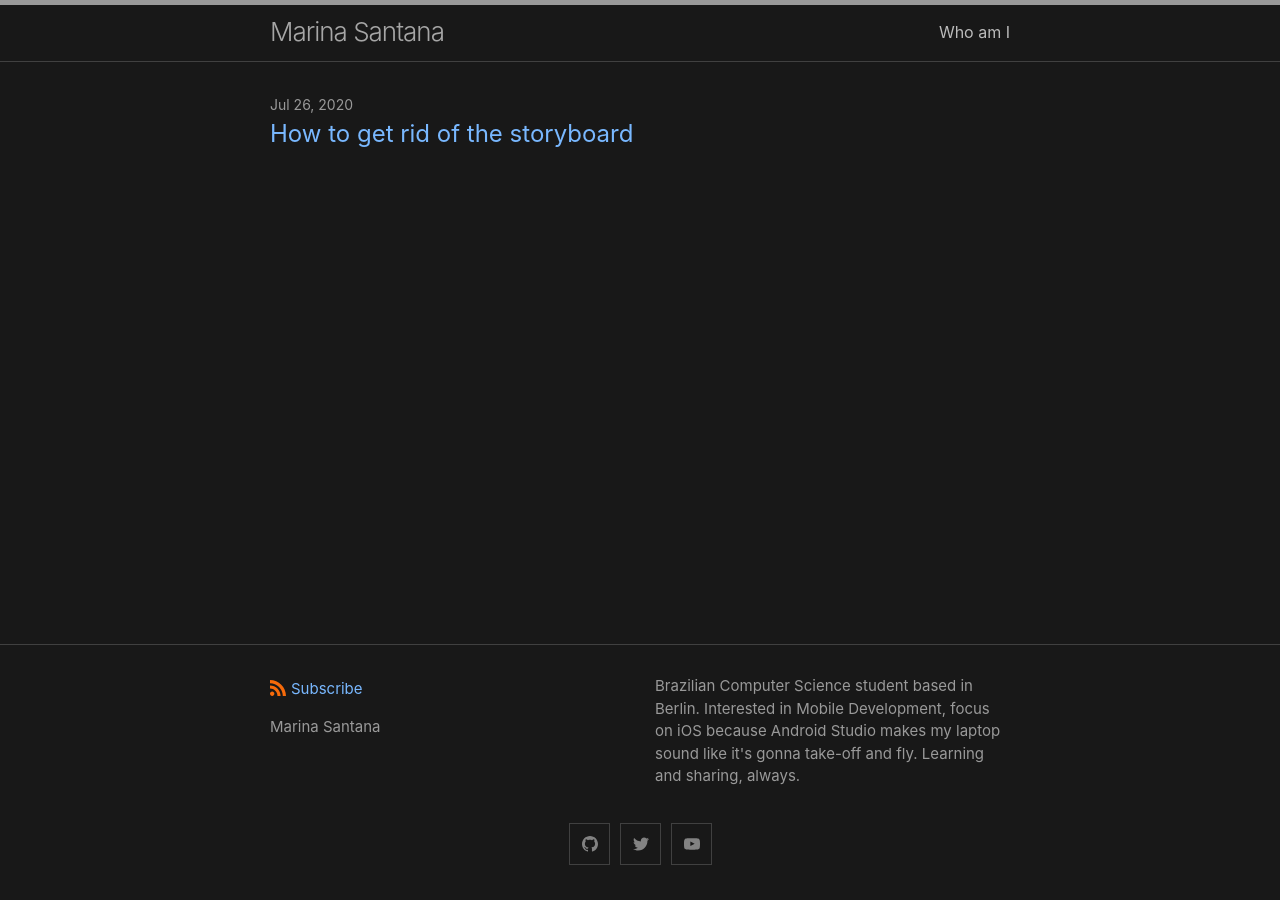
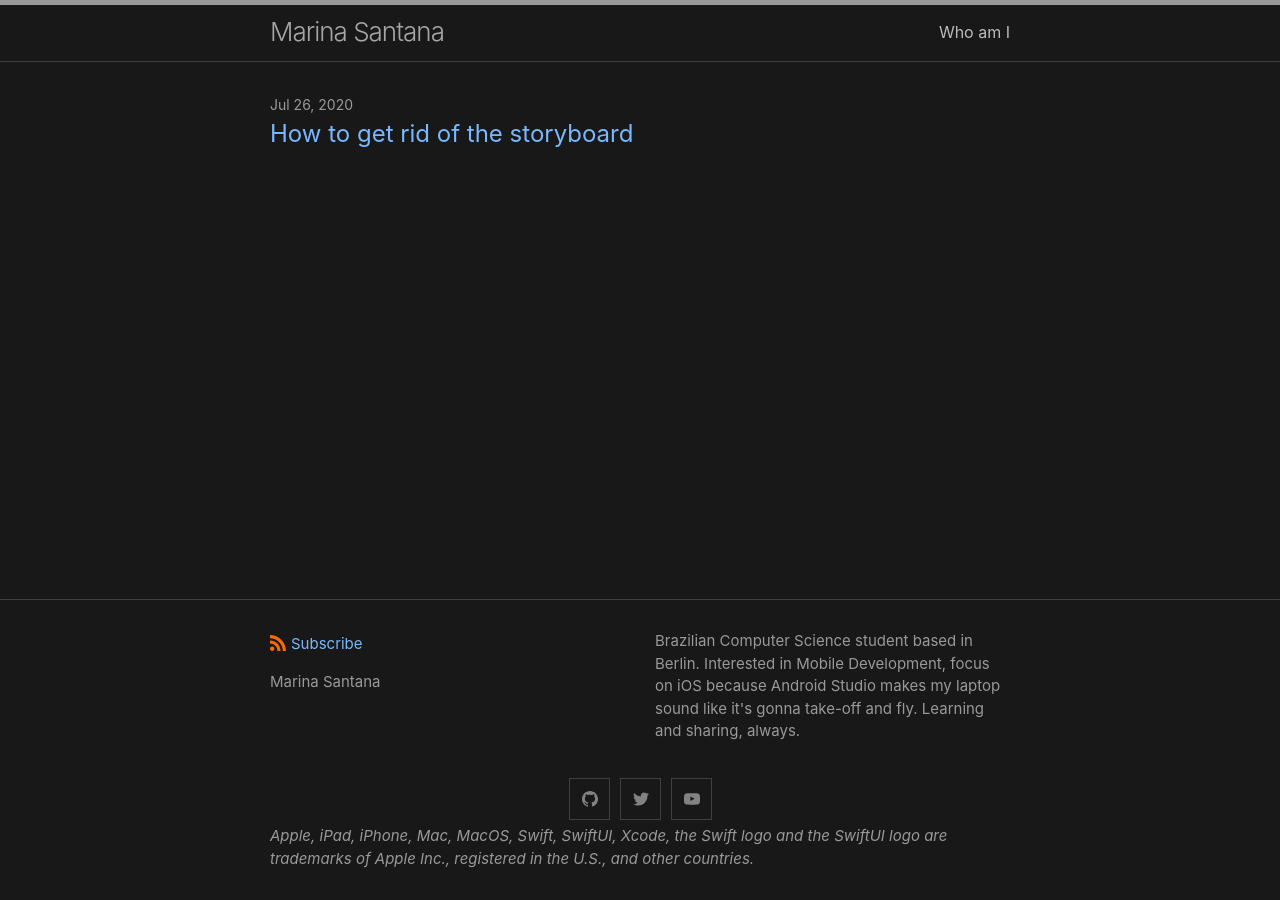
Before and after one commit to MarinaBSA/MarinaBSA.github.io, a Jekyll site: the page built from index.md, in a window 1280 px wide. Built offline with Jekyll 4.4.1, drawn with Linux system fonts in a browser that asks for light colours.

Commit message:
added footer on apple trademarks

```diff
--- a/_includes/footer.html
+++ b/_includes/footer.html
@@ -30,7 +30,11 @@
 
     <div class="social-links">
       {%- include social.html -%}
+      <em>Apple, iPad, iPhone, Mac, MacOS, Swift, SwiftUI, Xcode, the Swift logo and the SwiftUI logo
+      are trademarks of Apple Inc., registered in the U.S., and other countries.</em>
+
     </div>
+
 
     <!-- google-site-verification: google1f21f07e6855ac97.html -->
   </div>
--- a/_includes/head.html
+++ b/_includes/head.html
@@ -4,12 +4,11 @@
   <meta name="viewport" content="width=device-width, initial-scale=1">
   <meta name="google-site-verification" content="16lIrRz_-4_1FUeprp5JkvpgBnFhny2M6kyi5TBZH3c" />
   {%- seo -%}
-  <link rel="stylesheet" href="{{ "/assets/css/style.css" | relative_url }}">
+  <link rel="stylesheet" href="{{ "/assets/css/style.css" | relative_url }}"/>
   {%- feed_meta -%}
   {%- if jekyll.environment == 'production' and site.google_analytics -%}
     {%- include google-analytics.html -%}
   {%- endif -%}
 
   {%- include custom-head.html -%}
-
 </head>
```
